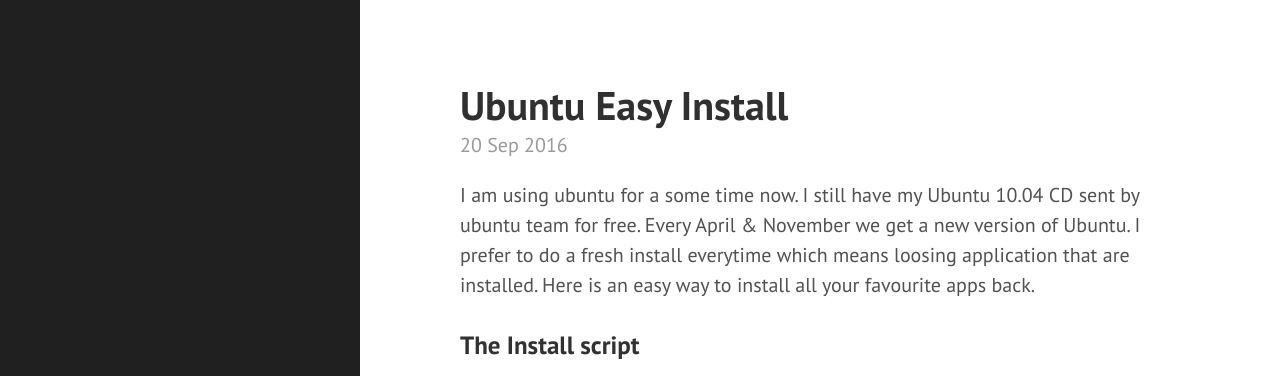
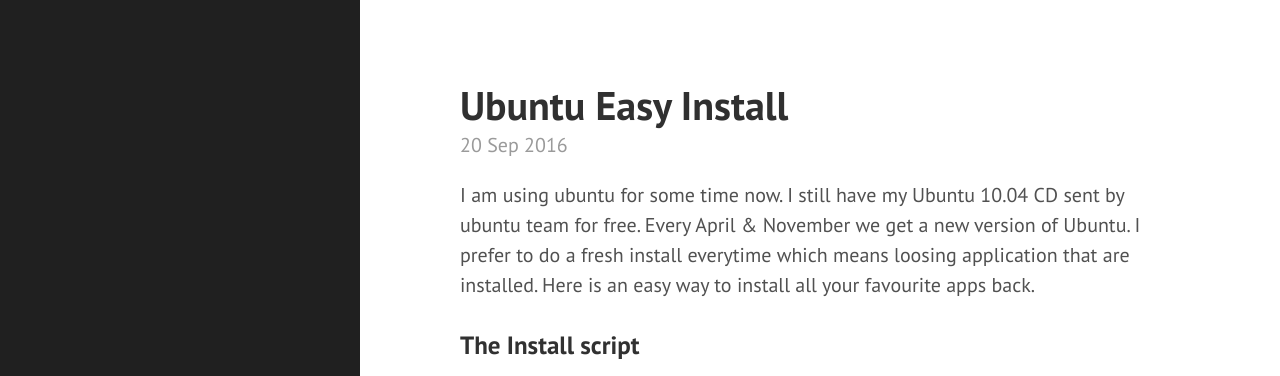
Before and after one commit to sreevisakh/sreevisakh.github.io.original, a Jekyll site: the page built from _posts/2016-09-20-ubuntu-easy-install.md, in a window 1280 px wide and 900 px high. Shown: the top 376 px of the window. Built offline with Jekyll 4.4.1, drawn with Linux system fonts in a browser that asks for light colours; Markdown is read by kramdown in place of the engine named in the settings; comment, search, counter and statistics services are not loaded.

```diff
--- a/_posts/2016-09-20-ubuntu-easy-install.md
+++ b/_posts/2016-09-20-ubuntu-easy-install.md
@@ -4,7 +4,7 @@ title: Ubuntu Easy Install
 comments : true
 ---
 
-I am using ubuntu for a some time now. I still have my Ubuntu 10.04 CD sent by
+I am using ubuntu for some time now. I still have my Ubuntu 10.04 CD sent by
 ubuntu team for free. Every April & November we get a new version of Ubuntu.  I prefer to do
 a fresh install everytime which means loosing application that are installed. Here is an easy way to install
 all your favourite apps back.
```
